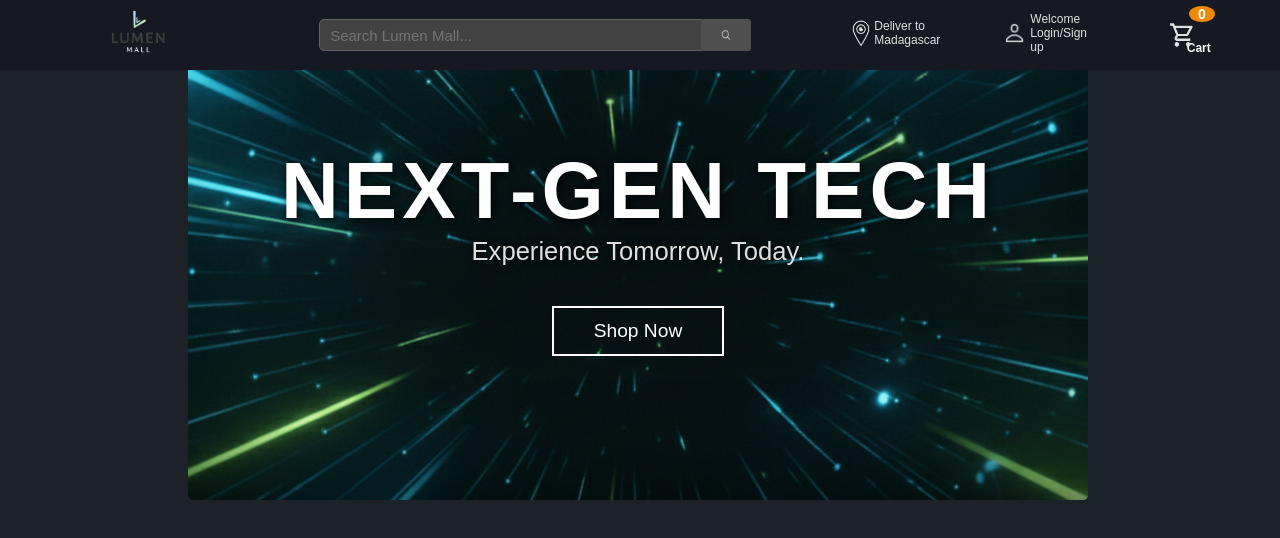
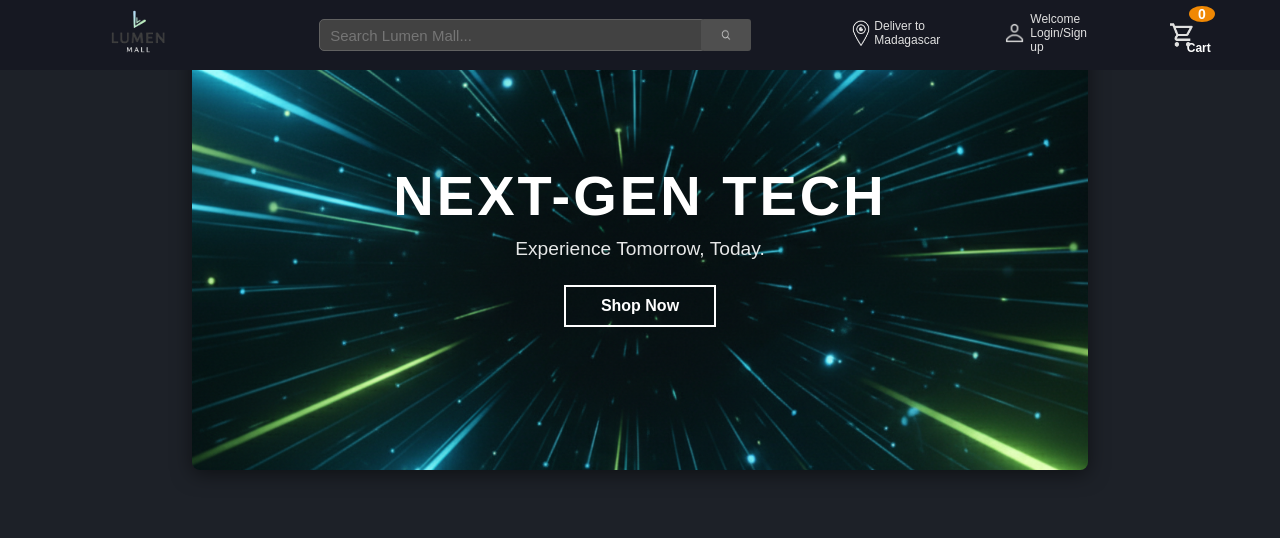
Before and after one commit to Kevin-Razafison/Lumen-mall-client, a React (Vite) app in the folder Lumen Mall/: page / in a window 1280 px wide. Shown: the top 538 px of the page. Built offline with nearby package versions, Linux system fonts and the light colour scheme.

Commit message:
correction: fixing the style bug of the hero banner

```diff
--- a/Lumen Mall/src/components/Hero/Hero.jsx
+++ b/Lumen Mall/src/components/Hero/Hero.jsx
@@ -1,22 +1,20 @@
-import React from "react";
 import styles from './Hero.module.css';
-import heroImage from '../../assets/hero-image.png'
+import heroImg from '../../assets/hero-image.png';
 
 const Hero = () => {
-    return(
+  return (
+    <div className={styles.heroWrapper}>
       <section
         className={styles.hero}
-            style={{backgroundImage: `url(${heroImage})`}}
+        style={{ backgroundImage: `url(${heroImg})` }}
       >
-            <div className={styles.overlay}>
         <div className={styles.content}>
           <h1 className={styles.title}>NEXT-GEN TECH</h1>
           <p className={styles.subtitle}>Experience Tomorrow, Today.</p>
           <button className={styles.shopBtn}>Shop Now</button>
         </div>
+      </section>
     </div>
-        </section>
   );
 };
-
 export default Hero
--- a/Lumen Mall/src/components/Hero/Hero.module.css
+++ b/Lumen Mall/src/components/Hero/Hero.module.css
@@ -1,49 +1,55 @@
+.heroWrapper {
+  width: 100%;
+  display: flex;
+  justify-content: center;
+  padding: 20px 0;
+}
+
 .hero {
-    position: fixed;
-    top: 0;
-    right: 15%;
-    height: 500px;
-    width: 900px;
-    background-size: center;
+  width: 70%;
+  max-width: 1200px;
+  height: 450px;
+  background-size: cover;
   background-position: center;
+  border-radius: 8px;
+  overflow: hidden;
   display: flex;
   align-items: center;
   justify-content: center;
-    box-shadow: inset 0 -100px 100px -100px rgba(0,0,0,0.9);
-    border-radius: 5px;
+  box-shadow: 0 4px 20px rgba(0, 0, 0, 0.5);
 }
 
 .content {
   text-align: center;
-    color: #ffff;
-    text-shadow: 2px 2px 10px rgba(0,0,0,0.8);
+  color: #ffffff;
+  padding: 20px;
 }
 
 .title {
-    font-size: 5rem;
-    font-weight: 900;
+  font-size: 3.5rem;
+  font-weight: 800;
   margin: 0;
-    letter-spacing: 5px;
+  letter-spacing: 3px;
 }
 
 .subtitle {
-    font-size: 1.6rem;
-    margin-bottom: 40px;
-    font-weight: 300;
-    color: #e0e0e0;
+  font-size: 1.2rem;
+  margin: 10px 0 25px 0;
+  opacity: 0.9;
 }
 
-.shopBtn{
+.shopBtn {
   background: transparent;
   color: white;
   border: 2px solid white;
-    padding: 12px 40px;
-    font-size: 1.2rem;
+  padding: 10px 35px;
+  font-size: 1rem;
+  font-weight: bold;
   cursor: pointer;
   transition: 0.3s;
 }
 
-.shopBtn:hover{
+.shopBtn:hover {
   background: white;
   color: black;
 }
```
Lines whose indentation alone changed are shown as unchanged.
